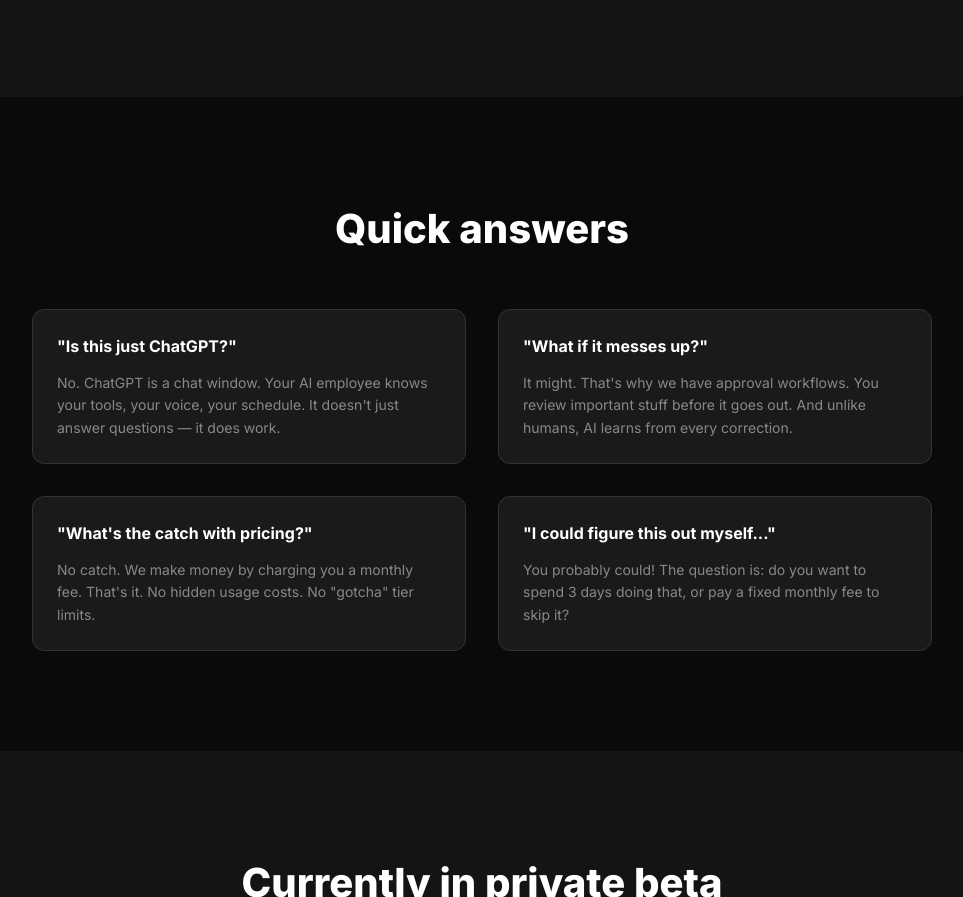
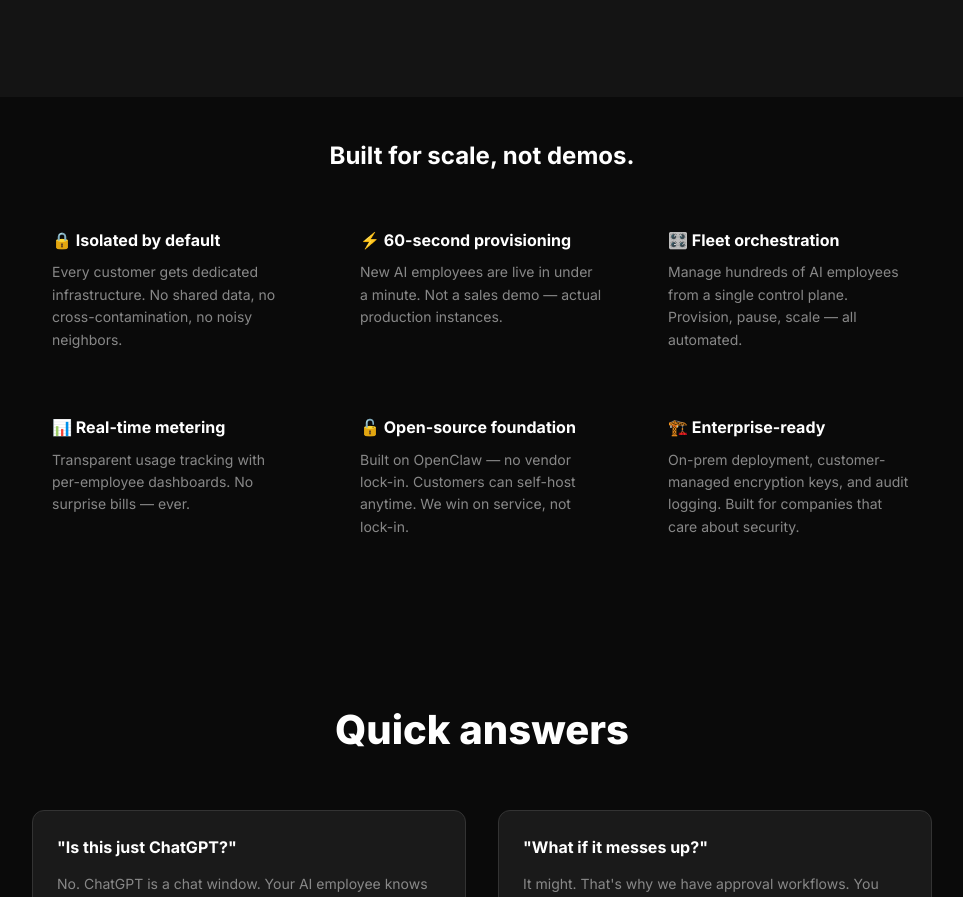
Before and after one commit to Purple-Horizons/hireopenclaw, a website: page index.html in a window 1280 px wide. Shown: the part 4568-5465 px from the top of the page, without its empty margins (158-1121 px from the left). Drawn offline with Linux system fonts and the light colour scheme; no server answers.

Commit message:
production: add platform/technology section - VC-facing, no competitive details

```diff
--- a/index.html
+++ b/index.html
@@ -1047,6 +1047,39 @@
         </div>
     </section>
 
+    <!-- Platform -->
+    <section class="security-callout">
+        <div class="container">
+            <h2 style="text-align:center;margin-bottom:32px;">Built for scale, not demos.</h2>
+            <div style="display:grid;grid-template-columns:repeat(auto-fit, minmax(280px, 1fr));gap:24px;max-width:900px;margin:0 auto;">
+                <div style="padding:20px;">
+                    <h4 style="margin-bottom:8px;">🔒 Isolated by default</h4>
+                    <p style="color:var(--gray);font-size:14px;">Every customer gets dedicated infrastructure. No shared data, no cross-contamination, no noisy neighbors.</p>
+                </div>
+                <div style="padding:20px;">
+                    <h4 style="margin-bottom:8px;">⚡ 60-second provisioning</h4>
+                    <p style="color:var(--gray);font-size:14px;">New AI employees are live in under a minute. Not a sales demo — actual production instances.</p>
+                </div>
+                <div style="padding:20px;">
+                    <h4 style="margin-bottom:8px;">🎛️ Fleet orchestration</h4>
+                    <p style="color:var(--gray);font-size:14px;">Manage hundreds of AI employees from a single control plane. Provision, pause, scale — all automated.</p>
+                </div>
+                <div style="padding:20px;">
+                    <h4 style="margin-bottom:8px;">📊 Real-time metering</h4>
+                    <p style="color:var(--gray);font-size:14px;">Transparent usage tracking with per-employee dashboards. No surprise bills — ever.</p>
+                </div>
+                <div style="padding:20px;">
+                    <h4 style="margin-bottom:8px;">🔓 Open-source foundation</h4>
+                    <p style="color:var(--gray);font-size:14px;">Built on OpenClaw — no vendor lock-in. Customers can self-host anytime. We win on service, not lock-in.</p>
+                </div>
+                <div style="padding:20px;">
+                    <h4 style="margin-bottom:8px;">🏗️ Enterprise-ready</h4>
+                    <p style="color:var(--gray);font-size:14px;">On-prem deployment, customer-managed encryption keys, and audit logging. Built for companies that care about security.</p>
+                </div>
+            </div>
+        </div>
+    </section>
+
     <!-- FAQ -->
     <section class="faq">
         <div class="container">
```
